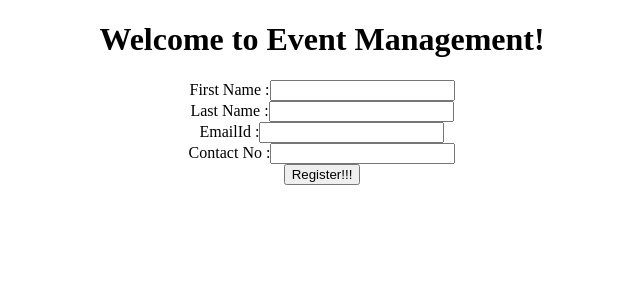
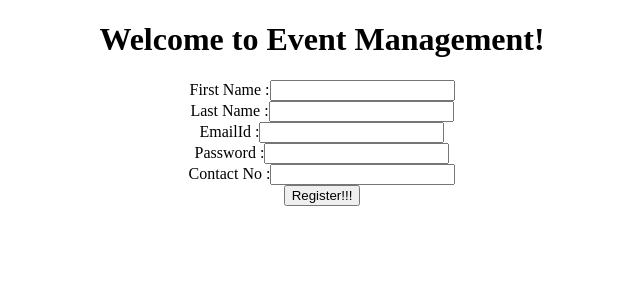
Before and after one commit to anubhavkaushik/Event_Management, an Angular app: page / in a window 1280 px wide. Shown: the top 300 px of the page, without its empty margins (318-958 px from the left). Built offline with nearby package versions, Linux system fonts and the light colour scheme.

Commit message:
adding password field

```diff
--- a/src/app/app.component.html
+++ b/src/app/app.component.html
@@ -19,6 +19,11 @@
 
   </div>
   <div>
+    <label for="password">Password  :</label>
+    <input type="password" [(ngModel)]="userData.password" /><br>
+
+  </div>
+  <div>
     <label for="Contact">Contact No :</label>
     <input type="text"  [(ngModel)]="userData.Contact"/><br>
 
--- a/src/app/user-details.ts
+++ b/src/app/user-details.ts
@@ -3,6 +3,7 @@ export class UserDetails {
     public lastName: string;
     public emailId: string;
     public Contact: number;
+    public password: string;
     /* constructor(firstName: string,lastName: string,emailId: string,phnNumber: number)
     {
         this.firstName=firstName;
```
